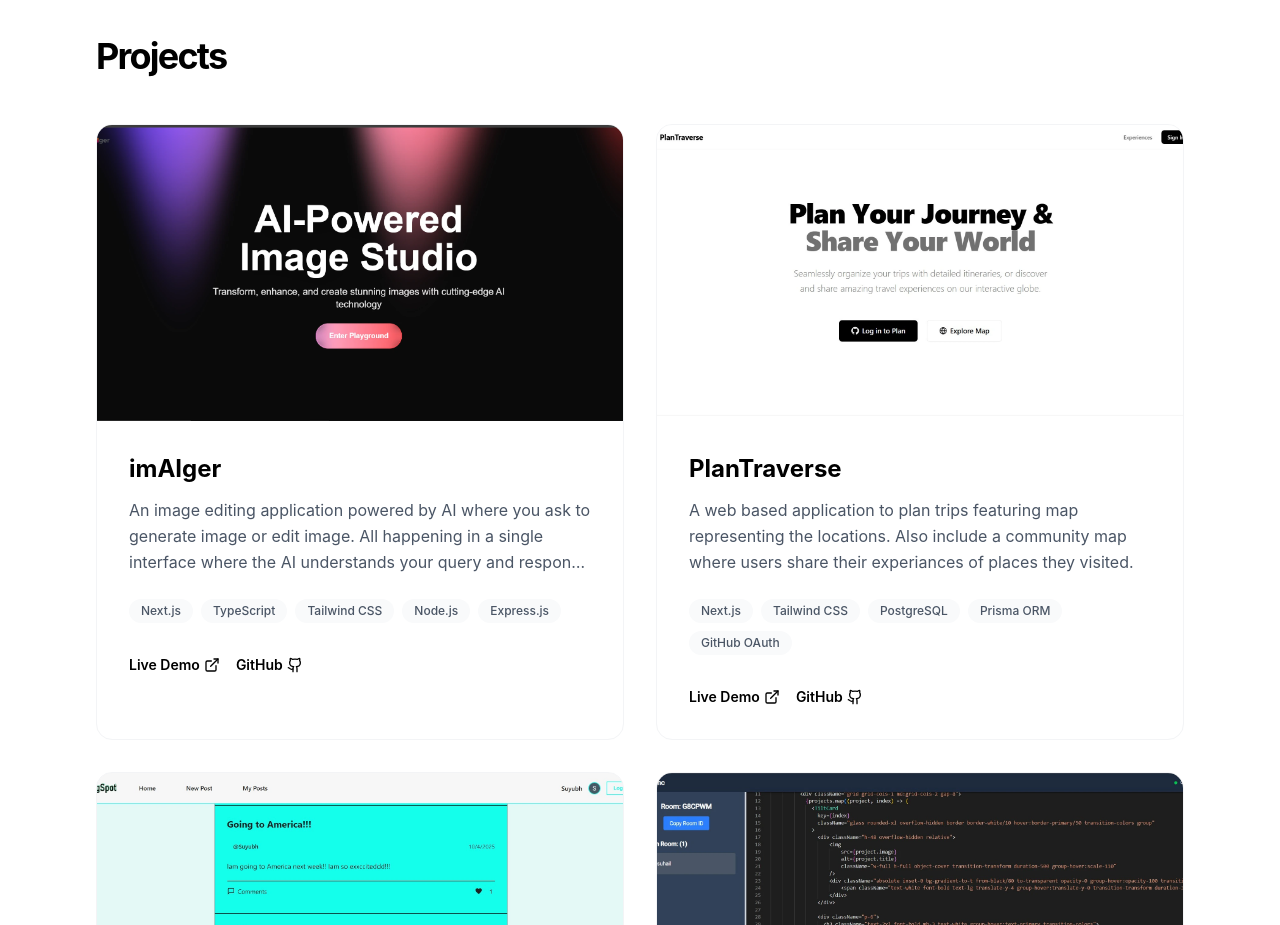
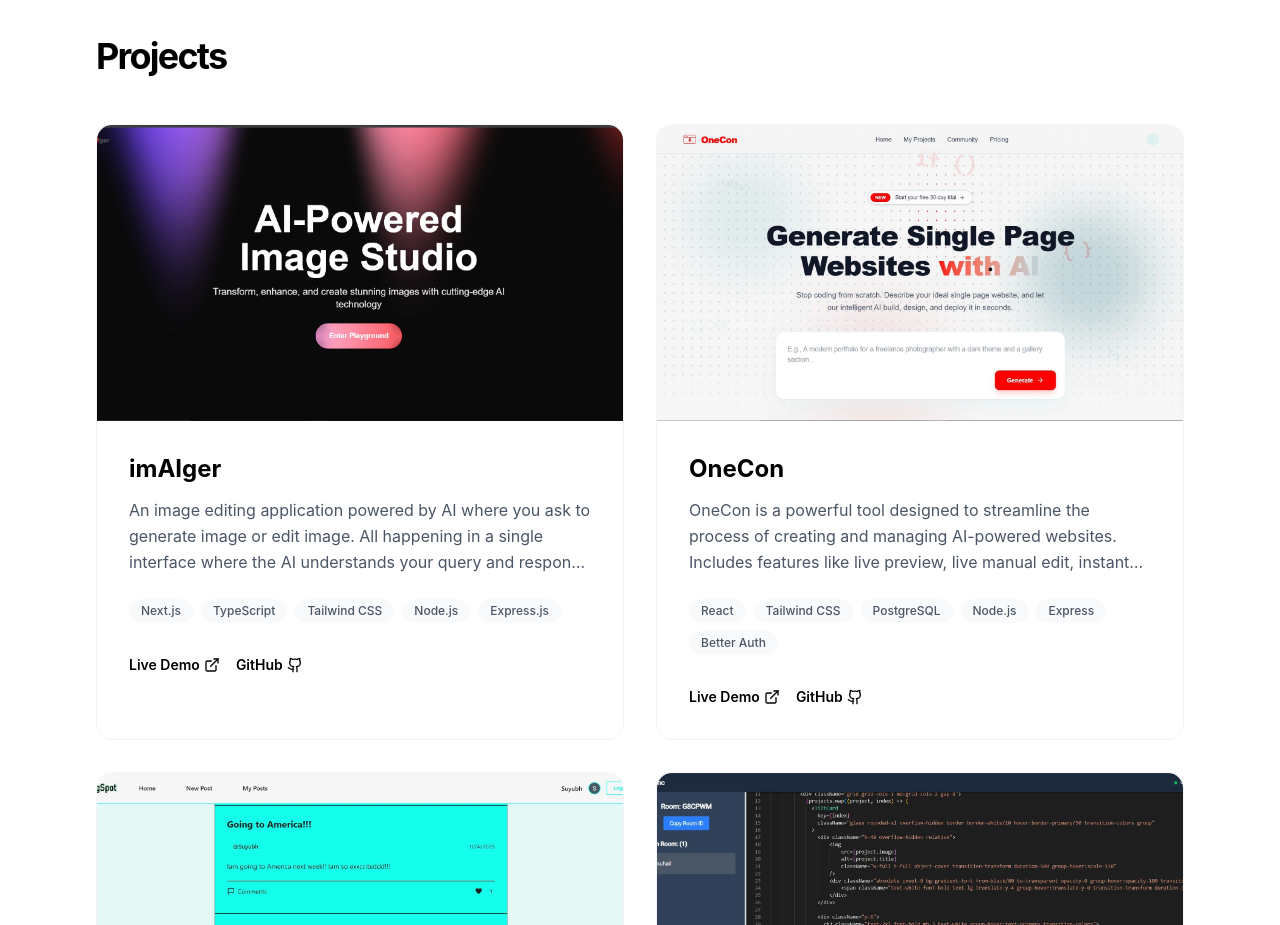
Before and after one commit to YuSuBH/Portfolio, a React (Vite) app: page / in a window 1280 px wide. Shown: the part 1460-2385 px from the top of the page. Built offline with nearby package versions, Linux system fonts and the light colour scheme.

Commit message:
update project section

```diff
--- a/src/components/Projects.tsx
+++ b/src/components/Projects.tsx
@@ -13,19 +13,20 @@ const Projects = () => {
       image: "/imaiger.webp",
     },
     {
-      title: "PlanTraverse",
+      title: "OneCon",
       description:
-        "A web based application to plan trips featuring map representing the locations. Also include a community map where users share their experiances of places they visited.",
+        "OneCon is a powerful tool designed to streamline the process of creating and managing AI-powered websites. Includes features like live preview, live manual edit, instant publish and more.",
       tech: [
-        "Next.js",
+        "React",
         "Tailwind CSS",
         "PostgreSQL",
-        "Prisma ORM",
-        "GitHub OAuth",
+        "Node.js",
+        "Express",
+        "Better Auth",
       ],
-      live: "https://plan-traverse.vercel.app/",
-      github: "https://github.com/YuSuBH/PlanTraverse",
-      image: "/plantraverse.webp",
+      live: "https://one-con.vercel.app/",
+      github: "https://github.com/YuSuBH/OneCon",
+      image: "/onecon.webp",
     },
     {
       title: "BlogSpot",
```
Also changed, not shown: public/onecon.webp (added), public/plantraverse.webp (deleted).
